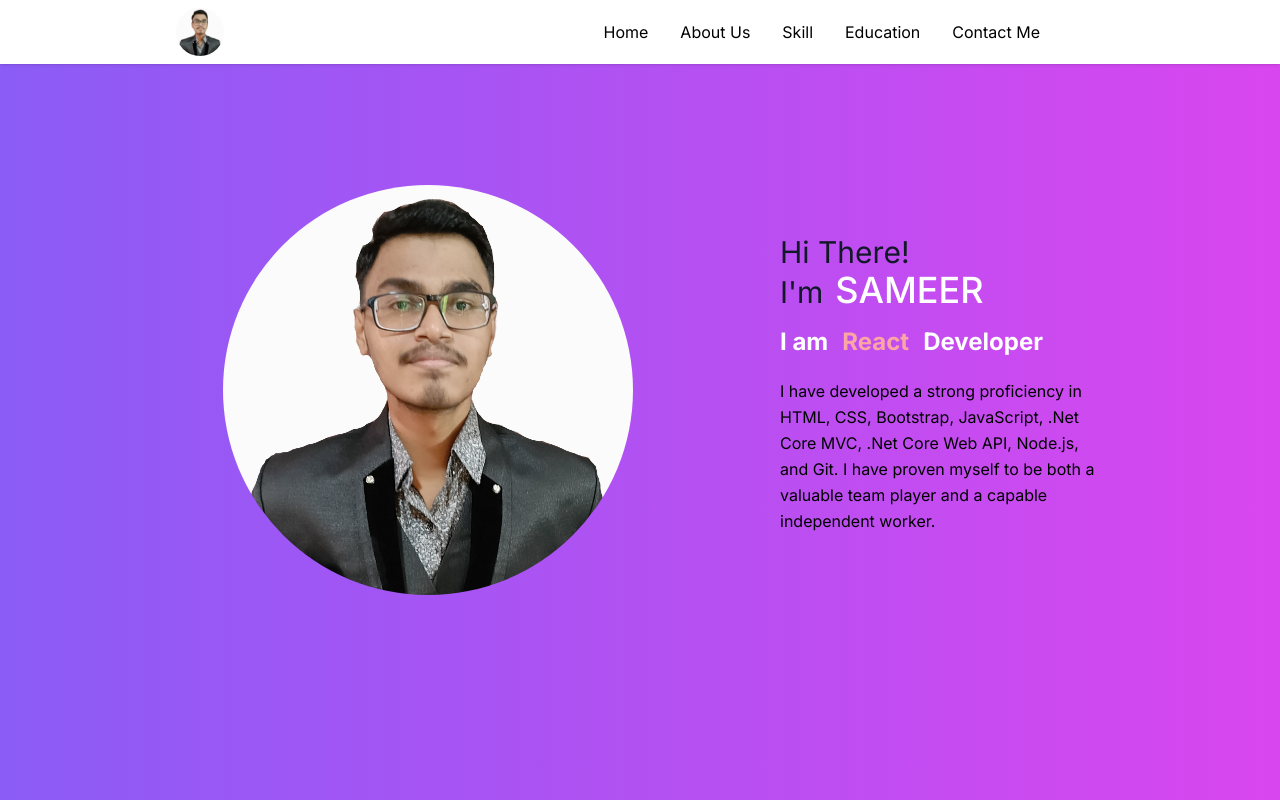
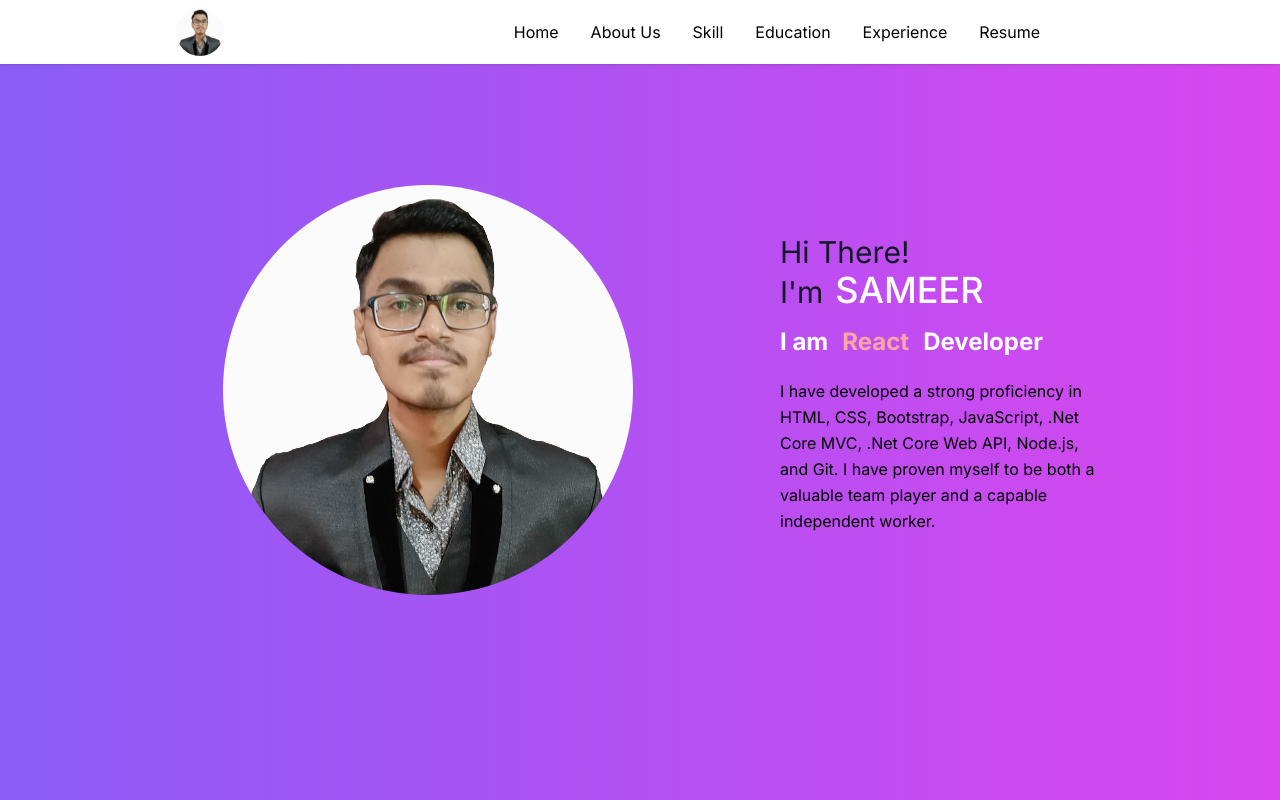
Before and after one commit to Sameeransari18/sameerportfolio, a Next.js app: page / in a window 1280 px wide. Shown: the top 800 px of the page. Built offline with nearby package versions, Linux system fonts and the light colour scheme.

Commit message:
Added Resume

```diff
--- a/app/Components/Education.js
+++ b/app/Components/Education.js
@@ -3,7 +3,7 @@ import React from "react";
 export default function Education() {
   return (
     <>
-      <section className="text-gray-600 body-font">
+      <section id="education" className="text-gray-600 body-font">
         <div className="container px-20 py-10 mx-auto flex flex-wrap">
           <div className="flex flex-col text-center w-full mb-10">
             <h3 className="sm:text-4xl text-3xl title-font mb-4 font-black text-gray-900 uppercase tracking-widest">
--- a/app/Components/Experience.js
+++ b/app/Components/Experience.js
@@ -3,7 +3,7 @@ import React from "react";
 export default function Experience() {
   return (
     <>
-      <section className="text-gray-600 body-font">
+      <section id="experience" className="text-gray-600 body-font">
         <div className="container px-20 py-10 mx-auto flex flex-wrap">
           <div className="flex flex-col text-center w-full mb-10">
             <h3 className="sm:text-4xl text-3xl title-font mb-4 font-black text-gray-900 uppercase tracking-widest">
--- a/app/Components/Footer.js
+++ b/app/Components/Footer.js
@@ -98,6 +98,15 @@ export default function Footer() {
                 <path d="M224,202.66A53.34,53.34,0,1,0,277.36,256,53.38,53.38,0,0,0,224,202.66Zm124.71-41a54,54,0,0,0-30.41-30.41c-21-8.29-71-6.43-94.3-6.43s-73.25-1.93-94.31,6.43a54,54,0,0,0-30.41,30.41c-8.28,21-6.43,71.05-6.43,94.33S91,329.26,99.32,350.33a54,54,0,0,0,30.41,30.41c21,8.29,71,6.43,94.31,6.43s73.24,1.93,94.3-6.43a54,54,0,0,0,30.41-30.41c8.35-21,6.43-71.05,6.43-94.33S357.1,182.74,348.75,161.67ZM224,338a82,82,0,1,1,82-82A81.9,81.9,0,0,1,224,338Zm85.38-148.3a19.14,19.14,0,1,1,19.13-19.14A19.1,19.1,0,0,1,309.42,189.74ZM400,32H48A48,48,0,0,0,0,80V432a48,48,0,0,0,48,48H400a48,48,0,0,0,48-48V80A48,48,0,0,0,400,32ZM382.88,322c-1.29,25.63-7.14,48.34-25.85,67s-41.4,24.63-67,25.85c-26.41,1.49-105.59,1.49-132,0-25.63-1.29-48.26-7.15-67-25.85s-24.63-41.42-25.85-67c-1.49-26.42-1.49-105.61,0-132,1.29-25.63,7.07-48.34,25.85-67s41.47-24.56,67-25.78c26.41-1.49,105.59-1.49,132,0,25.63,1.29,48.33,7.15,67,25.85s24.63,41.42,25.85,67.05C384.37,216.44,384.37,295.56,382.88,322Z" />
               </svg>
             </a>
+
+            <a
+              href="/Resume/resume.pdf"
+              target="_blank"
+              className="mx-2 text-gray-600 transition-colors duration-300  hover:text-blue-500 "
+              aria-label=""
+            >
+              <p className="text-sm text-gray-600">Resume</p>
+            </a>
           </div>
         </div>
       </footer>
--- a/app/Components/Navbar.js
+++ b/app/Components/Navbar.js
@@ -74,23 +74,18 @@ export default function Navbar() {
                   Education
                 </a>
                 <a
-                  href="#contact"
+                  href="#experience"
                   className="mt-2 transition-colors duration-300 transform lg:mt-0 lg:mx-4 hover:text-gray-500 dark:hover:text-gray-500"
                 >
-                  Contact Me
+                  Experience
                 </a>
-
-                {/* <div className="relative mt-4 lg:mt-0 lg:mx-4">
-                                <span className="absolute inset-y-0 left-0 flex items-center pl-3">
-                                    <Search />
-                                </span>
-
-                                <input
-                                    type="text"
-                                    className="w-full py-1 pl-10 pr-4 text-black placeholder-gray-600 bg-white border-b border-gray-600 dark:placeholder-gray-300 dark:focus:border-gray-300 lg:w-56 lg:border-transparent dark:bg-gray-800 dark:text-black focus:outline-none focus:border-gray-600"
-                                    placeholder="Search"
-                                />
-                            </div> */}
+                <a
+                  href="/Resume/resume.pdf"
+                  target="_blank"
+                  className="mt-2 transition-colors duration-300 transform lg:mt-0 lg:mx-4 hover:text-gray-500 dark:hover:text-gray-500"
+                >
+                  Resume
+                </a>
               </div>
             </div>
           </div>
--- a/app/layout.js
+++ b/app/layout.js
@@ -12,18 +12,9 @@ export const metadata = {
 export default function RootLayout({ children }) {
   return (
     <html lang="en">
-      <Head>
-        <title>SAMEER</title>
-      </Head>
-      {/* <head>
-        <link
-          rel="stylesheet"
-          href="https://cdnjs.cloudflare.com/ajax/libs/font-awesome/6.4.2/css/all.min.css"
-          integrity="sha512-z3gLpd7yknf1YoNbCzqRKc4qyor8gaKU1qmn+CShxbuBusANI9QpRohGBreCFkKxLhei6S9CQXFEbbKuqLg0DA=="
-          crossOrigin="anonymous"
-          referrerpolicy="no-referrer"
-        />
-      </head> */}
+      <head>
+        <title>SAMEER PORTFOLIO</title>
+      </head>
       <body className={inter.className}>{children}</body>
     </html>
   );
```
Also changed, not shown: 1 other file (tests, documents, lock files or other folders).
